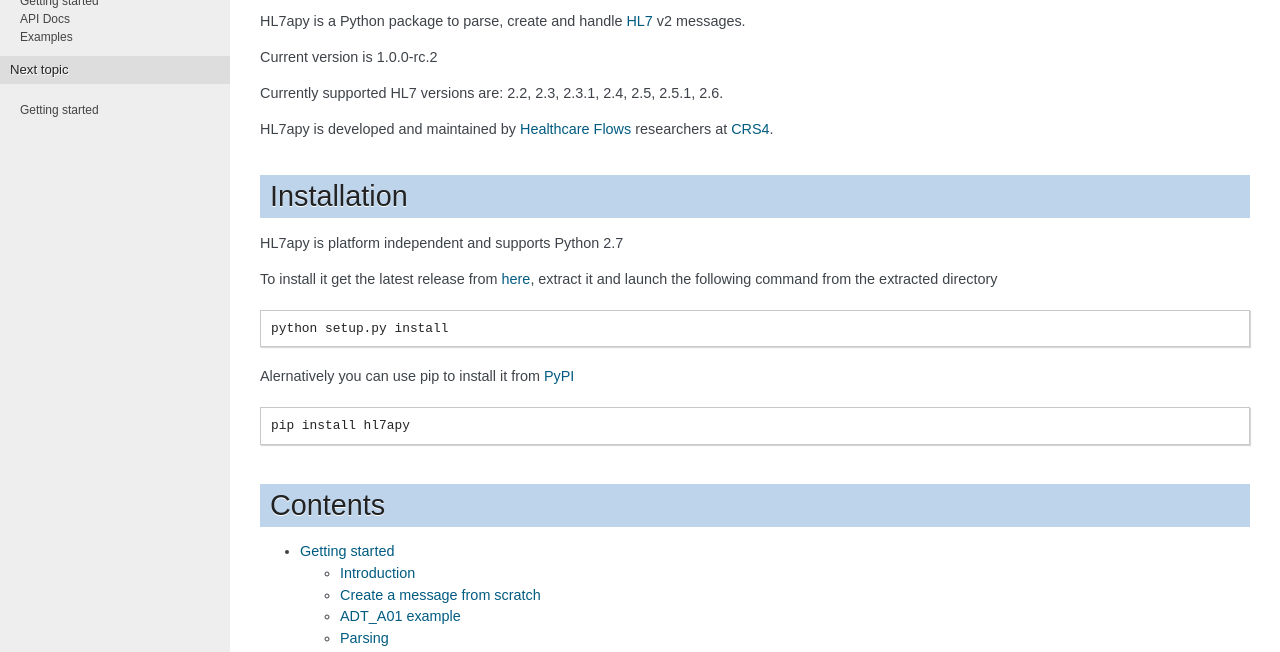
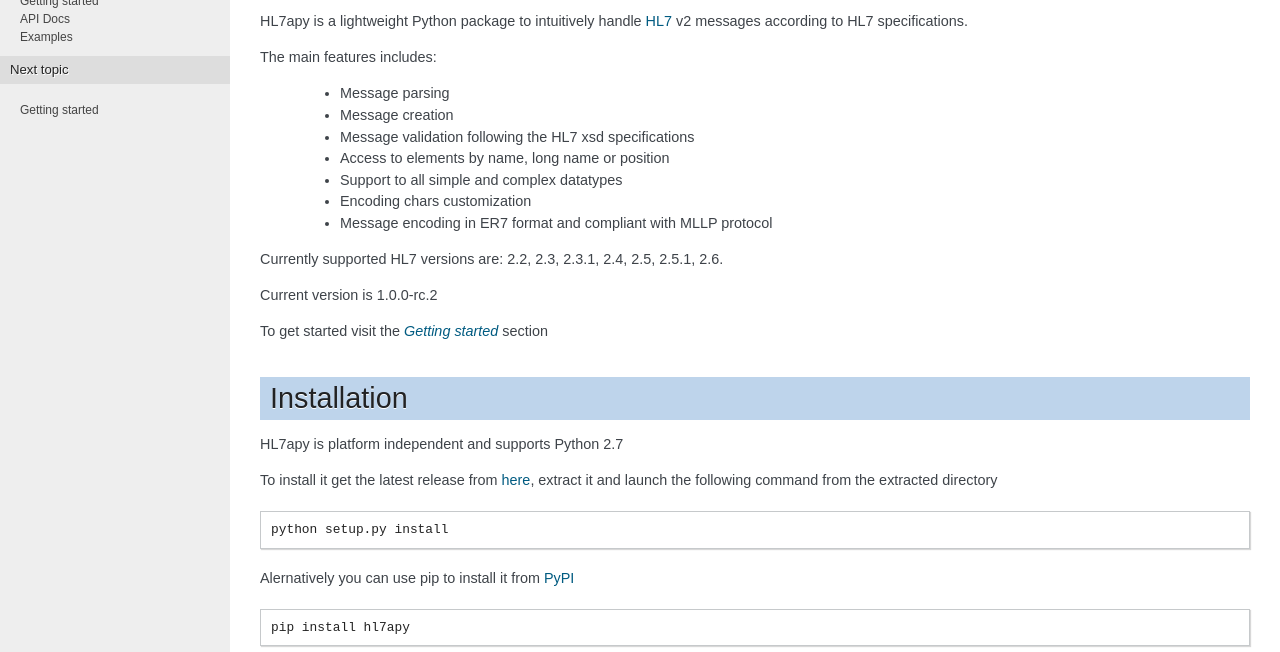
Before and after one commit to crs4/hl7apy, a plain HTML site: page index.html in a window 1280 px wide. Shown: the part 98-750 px from the top of the page. Drawn offline with Linux system fonts and the light colour scheme.

Commit message:
Changed documentation index page

```diff
--- a/index.html
+++ b/index.html
@@ -51,10 +51,22 @@
 
   <div class="section" id="hl7apy">
 <h1>HL7apy<a class="headerlink" href="#hl7apy" title="Permalink to this headline">¶</a></h1>
-<p>HL7apy is a Python package to parse, create and handle <a class="reference external" href="http://www.hl7.org">HL7</a> v2 messages.</p>
+<p>HL7apy is a lightweight Python package to intuitively handle <a class="reference external" href="http://www.hl7.org">HL7</a> v2 messages according to HL7 specifications.</p>
+<p>The main features includes:</p>
+<blockquote>
+<div><ul class="simple">
+<li>Message parsing</li>
+<li>Message creation</li>
+<li>Message validation following the HL7 xsd specifications</li>
+<li>Access to elements by name, long name or position</li>
+<li>Support to all simple and complex datatypes</li>
+<li>Encoding chars customization</li>
+<li>Message encoding in ER7 format and compliant with MLLP protocol</li>
+</ul>
+</div></blockquote>
+<p>Currently supported HL7 versions are: 2.2, 2.3, 2.3.1, 2.4, 2.5, 2.5.1, 2.6.</p>
 <p>Current version is 1.0.0-rc.2</p>
-<p>Currently supported HL7 versions are: 2.2, 2.3, 2.3.1, 2.4, 2.5, 2.5.1, 2.6.</p>
-<p>HL7apy is developed and maintained by <a class="reference external" href="http://www.crs4.it/healthcare-flows">Healthcare Flows</a> researchers at <a class="reference external" href="http://www.crs4.it">CRS4</a>.</p>
+<p>To get started visit the <a class="reference internal" href="tutorial/index.html#tutorial"><em>Getting started</em></a> section</p>
 </div>
 <div class="section" id="installation">
 <h1>Installation<a class="headerlink" href="#installation" title="Permalink to this headline">¶</a></h1>
```
